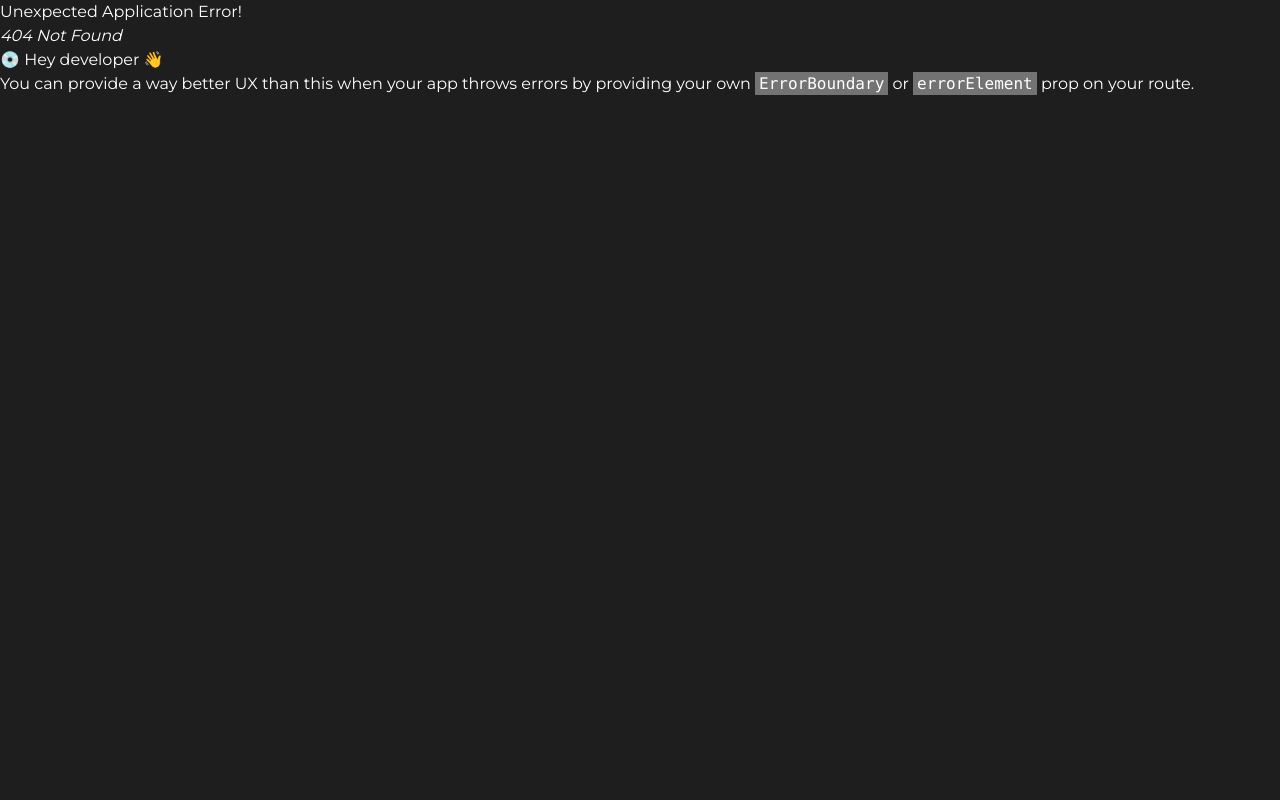
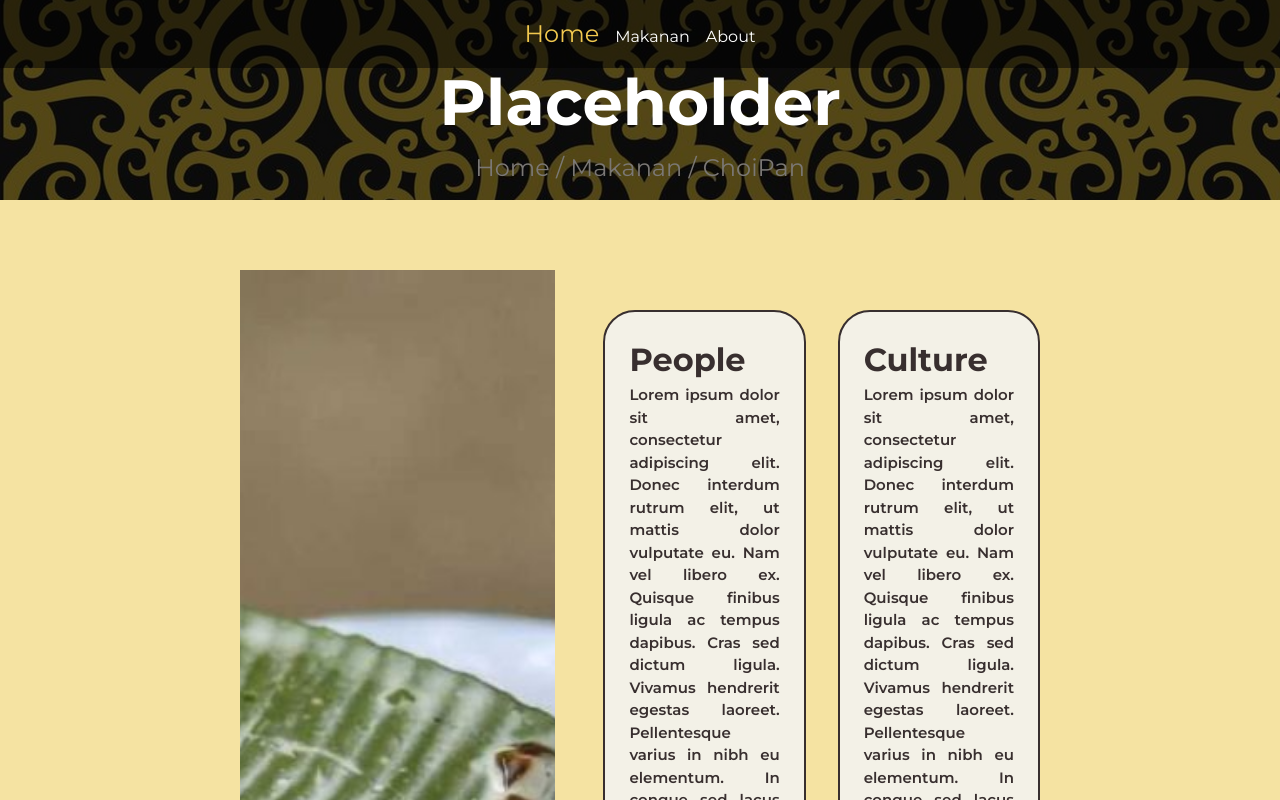
Before and after one commit to rlatksk/Explor-Eats, a React (Vite) app in the folder client/: page /details/place in a window 1280 px wide. Before the commit this address had no page. Shown: the top 800 px of the page. Built offline with nearby package versions, Linux system fonts and the light colour scheme.

Commit message:
Added Place details

```diff
--- /dev/null
+++ b/client/src/pages/details/PlacesDetails.jsx
@@ -0,0 +1,44 @@
+import React from 'react'
+import PageDesc from '@/layout/PageDesc'
+import CheHunTiau from '@/assets/images/CheHunTiau.jpg';
+import { Link } from 'react-router-dom';
+
+function PlacesDetails() {
+  return (
+    <div>
+      <PageDesc/>
+      <div className='flex flex-col h-fit items-center bg-tertiaryColor gap-[3.125rem] pt-[4.375rem] pb-[3.125rem] px-[15rem]'>
+        <div className='grid grid-cols-7 gap-12'>
+          <div className='flex flex-col col-span-3'>
+            <img src={CheHunTiau} className='object-cover h-full w-full' />
+          </div>
+          <div className='grid grid-cols-2 grid-rows-2 col-span-4 gap-x-8 gap-y-10 py-10'>
+            <div className='flex flex-col bg-primaryColor text-secondaryColor border-secondaryColor border-2 rounded-[2rem] p-6'>
+              <h1 className='text-secondaryColor font-bold text-[2rem]'>People</h1>
+              <p className='text-secondaryColor font-semibold text-[0.938rem] text-justify'>Lorem ipsum dolor sit amet, consectetur adipiscing elit. Donec interdum rutrum elit, ut mattis dolor vulputate eu. Nam vel libero ex. Quisque finibus ligula ac tempus dapibus. Cras sed dictum ligula. Vivamus hendrerit egestas laoreet. Pellentesque varius in nibh eu elementum. In congue sed lacus in condimentum. Mauris ut accumsan magna. Aliquam aliquet accumsan metus, sed congue ipsum hendrerit eu. Fusce condimentum laoreet lacus eu dapibus. Proin a tempus justo. </p>
+            </div>
+            <div className='flex flex-col bg-primaryColor text-secondaryColor border-secondaryColor border-2 rounded-[2rem] p-6'>
+              <h1 className='text-secondaryColor font-bold text-[2rem]'>Culture</h1>
+              <p className='text-secondaryColor font-semibold text-[0.938rem] text-justify'>Lorem ipsum dolor sit amet, consectetur adipiscing elit. Donec interdum rutrum elit, ut mattis dolor vulputate eu. Nam vel libero ex. Quisque finibus ligula ac tempus dapibus. Cras sed dictum ligula. Vivamus hendrerit egestas laoreet. Pellentesque varius in nibh eu elementum. In congue sed lacus in condimentum. Mauris ut accumsan magna. Aliquam aliquet accumsan metus, sed congue ipsum hendrerit eu. Fusce condimentum laoreet lacus eu dapibus. Proin a tempus justo. </p>
+            </div>
+            <div className='flex flex-col bg-primaryColor text-secondaryColor border-secondaryColor border-2 rounded-[2rem] p-6'>
+              <h1 className='text-secondaryColor font-bold text-[2rem]'>Culinary</h1>
+              <p className='text-secondaryColor font-semibold text-[0.938rem] text-justify'>Lorem ipsum dolor sit amet, consectetur adipiscing elit. Donec interdum rutrum elit, ut mattis dolor vulputate eu. Nam vel libero ex. Quisque finibus ligula ac tempus dapibus. Cras sed dictum ligula. Vivamus hendrerit egestas laoreet. Pellentesque varius in nibh eu elementum. In congue sed lacus in condimentum. Mauris ut accumsan magna. Aliquam aliquet accumsan metus, sed congue ipsum hendrerit eu. Fusce condimentum laoreet lacus eu dapibus. Proin a tempus justo. </p>
+            </div>
+            <div className='flex items-center justify-center flex-col gap-10 bg-secondaryColor text-primaryColor border-secondaryColor border-2 rounded-[2rem] p-6'>
+              <h1 className='text-primaryColor font-bold text-[2rem]'>List Makanan</h1>
+              <Link to='/' className='bg-primaryColor text-white px-6 py-4 rounded-full flex items-center justify-center hover:bg-gray'>
+                <h1 className='text-secondaryColor font-bold text-[2rem]'>
+                  &rarr;
+                </h1>
+              </Link>
+            </div>
+          </div>
+        </div>
+      </div>
+
+    </div>
+  )
+}
+
+export default PlacesDetails
```
Also changed, not shown: client/src/main.jsx (+12 -1 lines).
